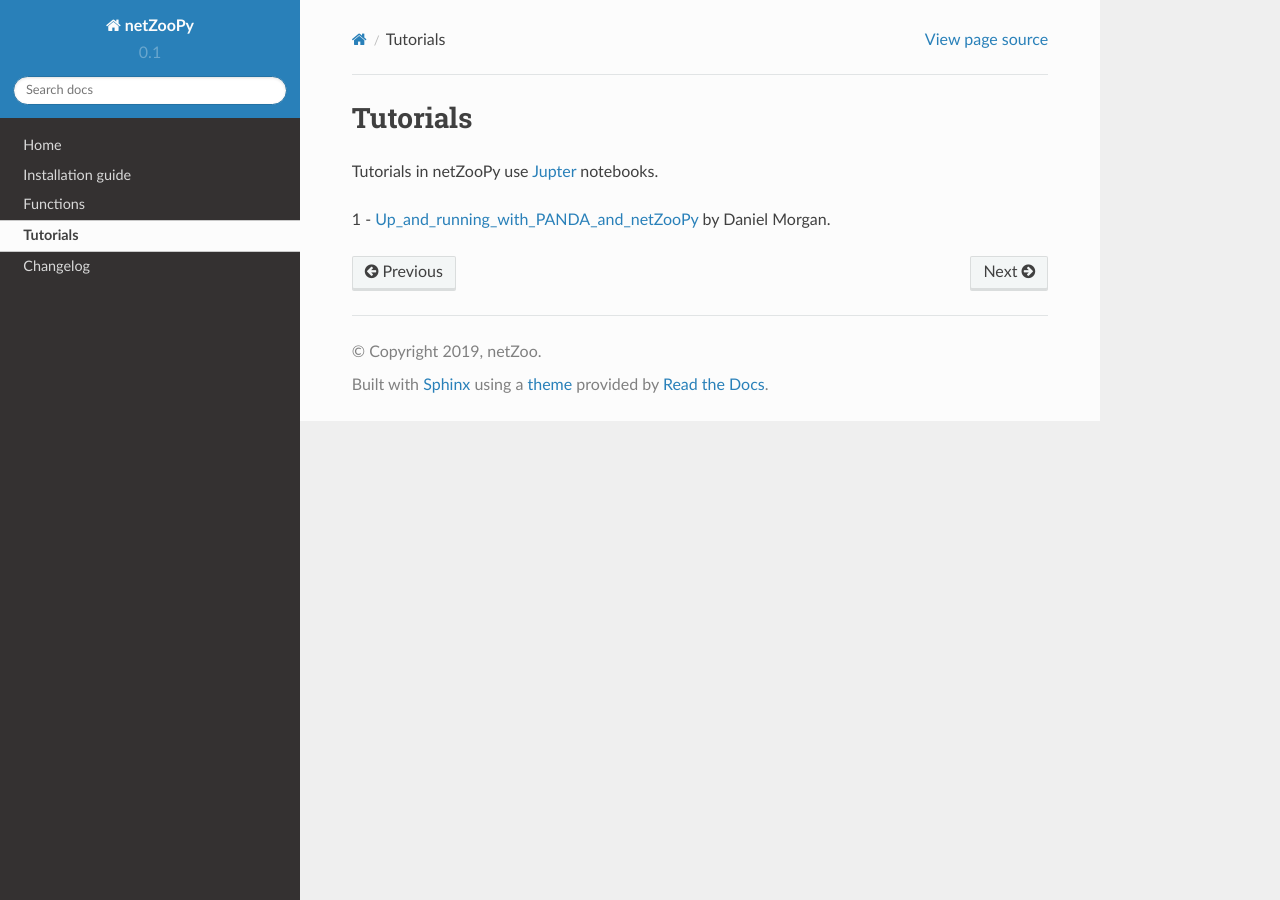
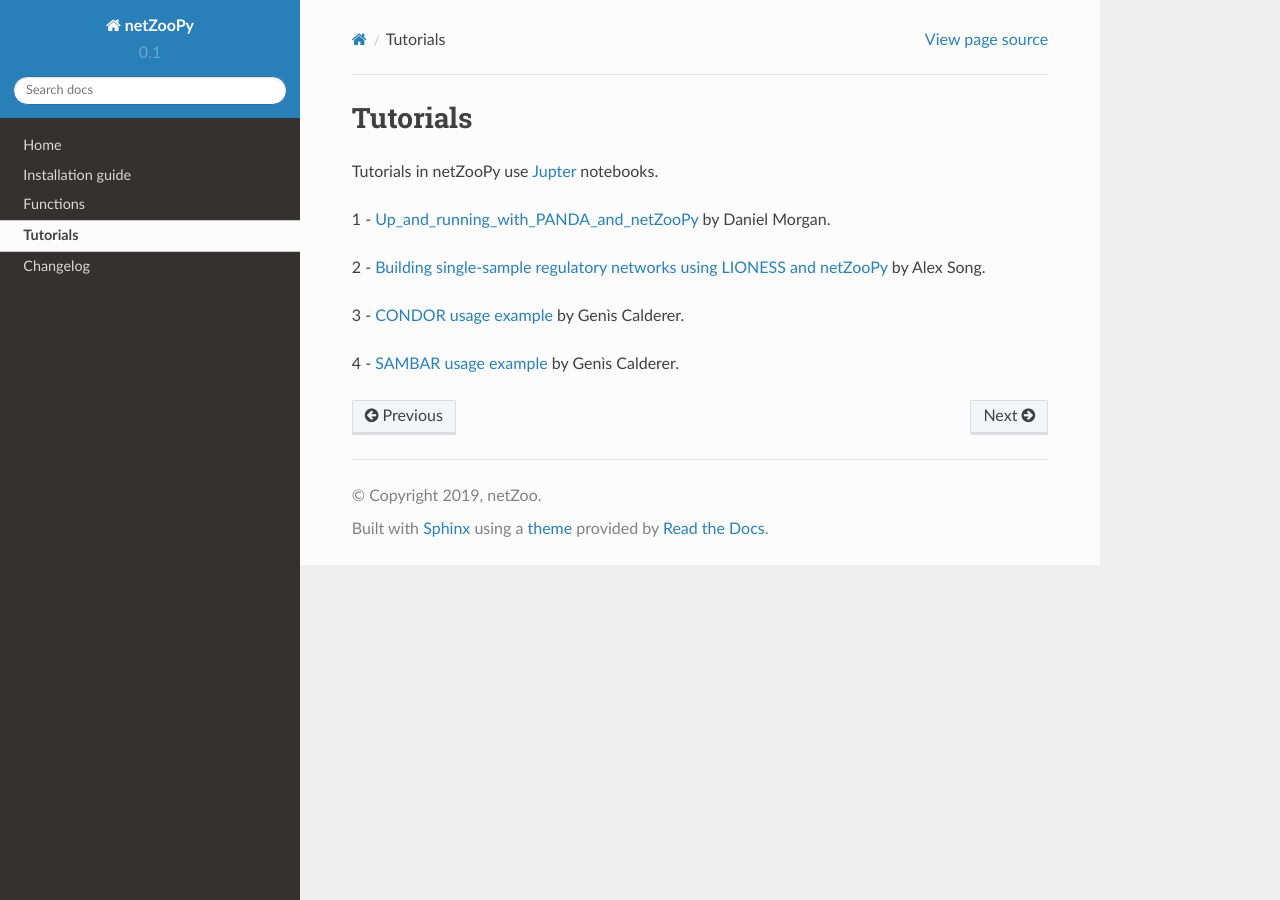
Before and after one commit to netZoo/netZooPy, a Sphinx documentation site: the page built from docs/tutos/index.md, in a window 1280 px wide. Built offline with Sphinx 7.4.7 and the Read the Docs theme 2.0.0, drawn with Linux system fonts in a browser that asks for light colours.

Commit message:
fix docs

```diff
--- a/docs/changelog.rst
+++ b/docs/changelog.rst
@@ -3,7 +3,8 @@ Changelog
 ==========
 
 
-
+- sambar tutorial
+- condor tutorial
 - added 3.8 to Ubunutu test server (along with 3.6 and 3.7 )
 
 0.5.0 (2019-10-01)
--- a/docs/tutos/index.md
+++ b/docs/tutos/index.md
@@ -3,3 +3,9 @@
 Tutorials in netZooPy use [Jupter](https://jupyter.org/) notebooks.
 
 1 - [Up_and_running_with_PANDA_and_netZooPy](https://github.com/netZoo/netZooPy/tree/master/tutorial/panda) by Daniel Morgan.
+
+2 - [Building single-sample regulatory networks using LIONESS and netZooPy](https://github.com/netZoo/netZooPy/tree/devel/tutorial/lioness) by Alex Song.
+
+3 - [CONDOR usage example](https://github.com/netZoo/netZooPy/tree/devel/tutorial/condor) by Genìs Calderer.
+
+4 - [SAMBAR usage example](https://github.com/netZoo/netZooPy/tree/devel/tutorial/sambar) by Genìs Calderer.
```
